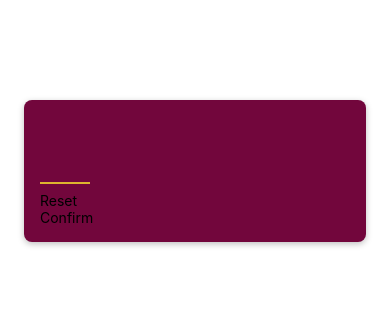
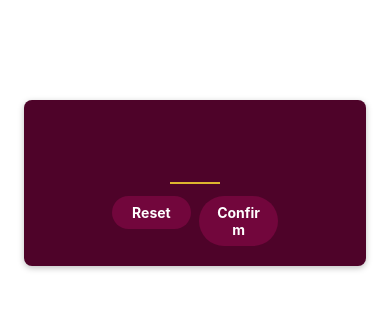
Before and after one commit to charlesb24/learning-react-native1, a React Native app in the folder 2-components-deep-dive/: screen / in a window 390 px wide. Shown: the top 310 px of the page. Built offline with nearby package versions, Linux system fonts and the light colour scheme.

Commit message:
improve layout of first screen and add styling to custom buttons

```diff
--- a/2-components-deep-dive/components/PrimaryButton.js
+++ b/2-components-deep-dive/components/PrimaryButton.js
@@ -1,9 +1,46 @@
-import { View, Text } from 'react-native';
+import { View, Text, Pressable, StyleSheet } from 'react-native';
 
 export default function PrimaryButton({ children }) {
+
+  function handlePress() {
+    console.log(`pressed: ${children}`)
+  }
+
   return (
-    <View>
-      <Text>{ children }</Text>
+    <View style={ styles.outerContainer }>
+      <Pressable
+        onPress={ handlePress }
+        android_ripple={{ color: '#640233' }}
+        style={ ({ pressed }) =>
+          pressed
+            ? [ styles.pressed, styles.innerContainer ]
+            : styles.innerContainer
+        }
+      >
+        <Text style={ styles.text }>{ children }</Text>
+      </Pressable>
     </View>
   );
 }
+
+const styles = StyleSheet.create({
+  outerContainer: {
+    borderRadius: 28,
+    margin: 4,
+    overflow: 'hidden',
+  },
+  innerContainer: {
+    backgroundColor: '#72063c',
+    paddingVertical: 8,
+    paddingHorizontal: 16,
+    elevation: 2,
+  },
+  text: {
+    color: 'white',
+    textAlign: 'center',
+    fontWeight: 'bold',
+  },
+  pressed: {
+    opacity: 0.75,
+  },
+});
--- a/2-components-deep-dive/screens/StartGameScreen.js
+++ b/2-components-deep-dive/screens/StartGameScreen.js
@@ -12,9 +12,13 @@ export default function StartGameScreen() {
         autoCapitalize="none"
         autoCorrect={ false }
       />
-      <View>
-        <PrimaryButton>Reset</PrimaryButton>
-        <PrimaryButton>Confirm</PrimaryButton>
+      <View style={ styles.buttonsContainer }>
+        <View style={ styles.buttonContainer }>
+          <PrimaryButton>Reset</PrimaryButton>
+        </View>
+        <View style={ styles.buttonContainer }>
+          <PrimaryButton>Confirm</PrimaryButton>
+        </View>
       </View>
     </View>
   );
@@ -22,10 +26,12 @@ export default function StartGameScreen() {
 
 const styles = StyleSheet.create({
   inputContainer: {
+    justifyContent: 'center',
+    alignItems: 'center',
     marginTop: 100,
     marginHorizontal: 24,
     padding: 16,
-    backgroundColor: '#72063c',
+    backgroundColor: '#4e0329',
     borderRadius: 8,
     elevation: 4,
     shadowColor: 'black',
@@ -44,4 +50,10 @@ const styles = StyleSheet.create({
     fontWeight: 'bold',
     textAlign: 'center',
   },
+  buttonsContainer: {
+    flexDirection: 'row',
+  },
+  buttonContainer: {
+    flex: 1,
+  },
 });
```
